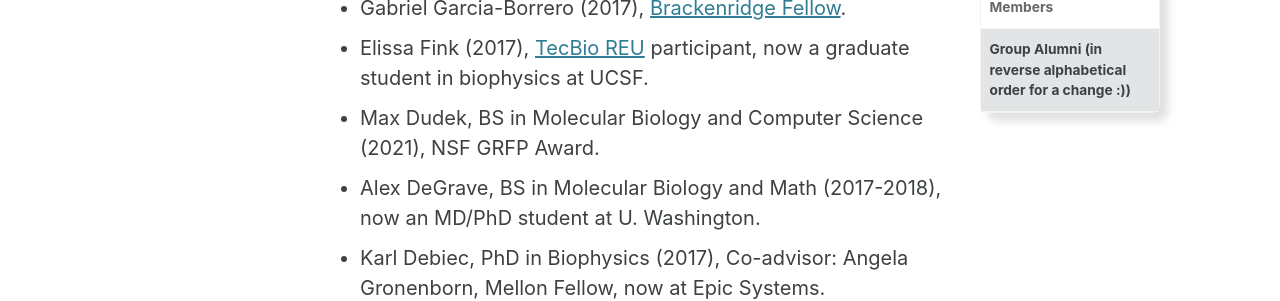
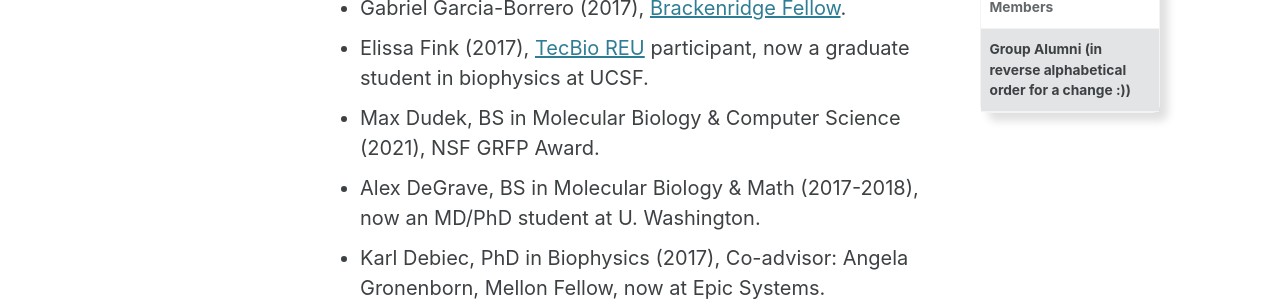
Before and after one commit to darianyang/mm-github-pages-test, a Jekyll site: the page built from _pages/people.md, in a window 1280 px wide and 900 px high, scrolled down 2916 px. Shown: the part 154-455 px from the top of the window. Built offline with Jekyll 4.4.1, drawn with Linux system fonts in a browser that asks for light colours; cached includes are drawn as plain includes; some of the changed text lies outside the part shown.

Commit message:
Update people.md

```diff
--- a/_pages/people.md
+++ b/_pages/people.md
@@ -85,7 +85,7 @@ current_group:
 
 * Matthew Zwier, PhD in Chemistry (2013), A&S and Mellon Fellow, now an [Associate Prof. at Drake University](https://www.drake.edu/chemistry/facultystaff/drmatthewzwier/).
 * Yiwen Zou (2010-2011), pharmacy student at Philadelphia College of Osteopathic Med.
-* David Wang, [BPhil](http://www.honorscollege.pitt.edu/bphil-degree) in Chemistry and Math (2012), [A&S Fellow](https://www.asundergrad.pitt.edu/research/awards-and-funding#summer-undergraduate-research-awards), Harvard-MIT HST program, now a resident at University of Pittsburgh Medical School.
+* David Wang, [BPhil](http://www.honorscollege.pitt.edu/bphil-degree) in Chemistry & Math (2012), [A&S Fellow](https://www.asundergrad.pitt.edu/research/awards-and-funding#summer-undergraduate-research-awards), Harvard-MIT HST program, now a resident at U. Pittsburgh Medical School.
 * Erin Walsh (2017), [First Experiences Program](https://www.asundergrad.pitt.edu/research/first-experiences-research) participant.
 * Jakob Sorkness, BS in Chemistry(2017), [Writer in Residence](https://medium.com/pitt-undergraduate-science-writing), now at Salubris Biotherapeutics.
 * Joseph Seemiller (2011), [TecBio REU](http://www.tecbioreu.pitt.edu/) participant, Fulbright Research Fellow at U. Cologne.
@@ -100,8 +100,8 @@ current_group:
 * Natalia Hajlasz (2014-2017), [Regeneron High School STS 2017 Finalist](https://student.societyforscience.org/regeneronsts-finalists-2017), undergraduate at Harvard.
 * Gabriel Garcia-Borrero (2017), [Brackenridge Fellow](http://www.honorscollege.pitt.edu/summer-brackenridge-fellowships).
 * Elissa Fink (2017), [TecBio REU](http://www.tecbioreu.pitt.edu/) participant, now a graduate student in biophysics at UCSF.
-* Max Dudek, BS in Molecular Biology and Computer Science (2021), NSF GRFP Award.
-* Alex DeGrave, BS in Molecular Biology and Math (2017-2018), now an MD/PhD student at U. Washington.
+* Max Dudek, BS in Molecular Biology & Computer Science (2021), NSF GRFP Award.
+* Alex DeGrave, BS in Molecular Biology & Math (2017-2018), now an MD/PhD student at U. Washington.
 * Karl Debiec, PhD in Biophysics (2017), Co-advisor: Angela Gronenborn, Mellon Fellow, now at Epic Systems.
 * Kayva Darapuneni (2017), [First Experiences Program](https://www.asundergrad.pitt.edu/research/first-experiences-research) participant.
 * Charles Bobcheck (2011-2012).
```
